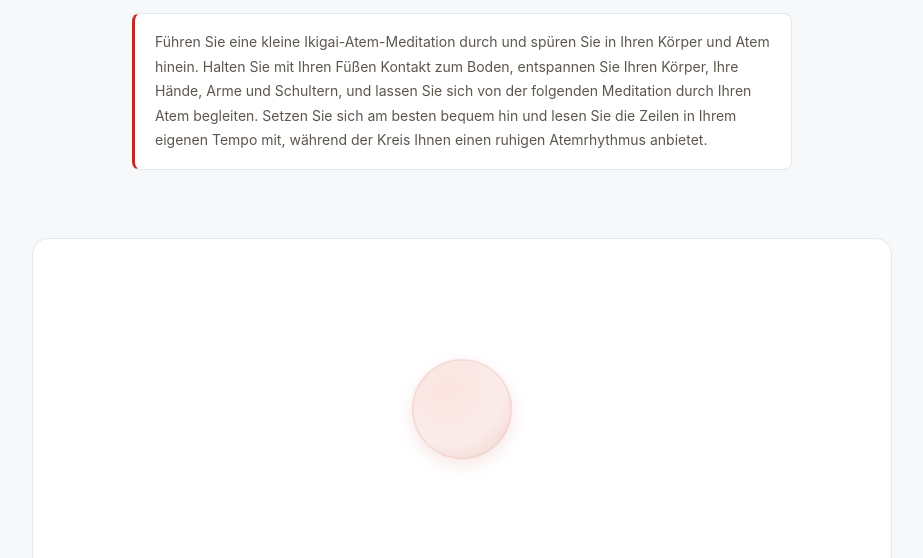
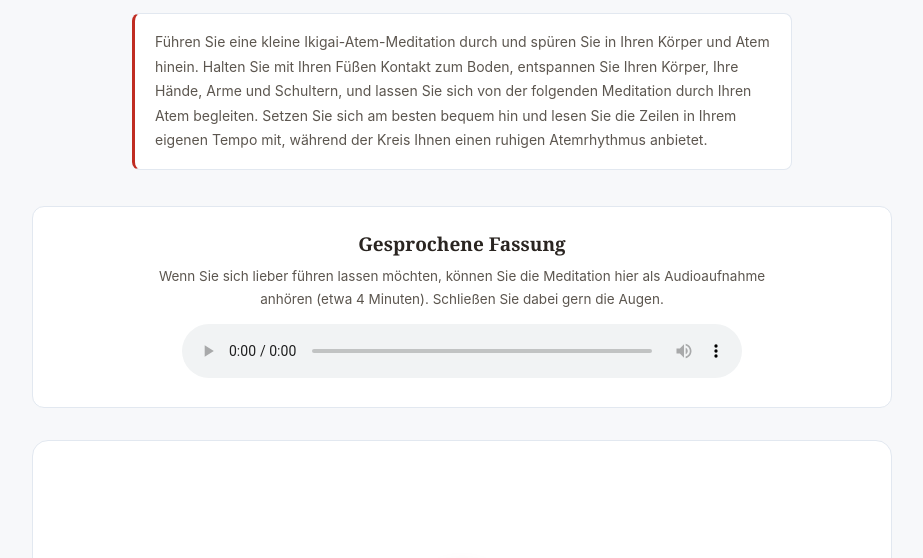
Before and after one commit to Research2026-collab/ikigai_DE, a plain HTML site: page uebung-42-atemmeditation.html in a window 1280 px wide. Shown: the part 224-782 px from the top of the page, without its empty margins (178-1101 px from the left). Drawn offline with Linux system fonts and the light colour scheme.

Commit message:
Add files via upload

```diff
--- a/uebung-42-atemmeditation.html
+++ b/uebung-42-atemmeditation.html
@@ -124,6 +124,13 @@ textarea:focus { outline: none; border-color: var(--red); box-shadow: 0 0 0 3px
 .back-link:hover,.back-link:focus-visible{background:var(--accent-tint,#e6f6f0);border-color:var(--accent,#0e9f74)}
 @media print{.back-link{display:none}}
 </style>
+<style>
+.audio-section{background:var(--surface);border:1px solid var(--border);border-radius:12px;padding:22px 24px;margin-bottom:28px;text-align:center}
+.audio-section h2{font-family:Georgia,"Iowan Old Style","Times New Roman",serif;font-size:19px;font-weight:700;color:var(--ink);margin-bottom:6px}
+.audio-section p{font-size:13.5px;color:var(--text-muted);max-width:620px;margin:0 auto 14px;line-height:1.65}
+.audio-section audio{width:100%;max-width:560px}
+@media print{.audio-section{display:none}}
+</style>
 </head>
 <body>
 <div class="app">
@@ -137,6 +144,15 @@ textarea:focus { outline: none; border-color: var(--red); box-shadow: 0 0 0 3px
     <div class="task">
       Führen Sie eine kleine Ikigai-Atem-Meditation durch und spüren Sie in Ihren Körper und Atem hinein. Halten Sie mit Ihren Füßen Kontakt zum Boden, entspannen Sie Ihren Körper, Ihre Hände, Arme und Schultern, und lassen Sie sich von der folgenden Meditation durch Ihren Atem begleiten. Setzen Sie sich am besten bequem hin und lesen Sie die Zeilen in Ihrem eigenen Tempo mit, während der Kreis Ihnen einen ruhigen Atemrhythmus anbietet.
     </div>
+  </div>
+
+  <div class="audio-section">
+    <h2>Gesprochene Fassung</h2>
+    <p>Wenn Sie sich lieber führen lassen möchten, können Sie die Meditation hier als Audioaufnahme anhören (etwa 4 Minuten). Schließen Sie dabei gern die Augen.</p>
+    <audio id="medAudio" controls preload="metadata">
+      <source src="Atemmeditation.m4a" type="audio/mp4">
+      Ihr Browser kann diese Audiodatei nicht abspielen. <a href="Atemmeditation.m4a">Aufnahme herunterladen</a>
+    </audio>
   </div>
 
   <div class="med-section">
@@ -466,6 +482,12 @@ function gcEvent(path, title) {
   try { if (window.goatcounter && window.goatcounter.count) window.goatcounter.count({ path: path, title: title || path, event: true }); } catch (e) {}
 }
 </script>
+<script>
+(function(){
+  var a=document.getElementById('medAudio'); var counted=false;
+  if(a) a.addEventListener('play',function(){ if(!counted){ counted=true; gcEvent('audio/uebung-42-atemmeditation','Audio Atemmeditation Übung 42'); } });
+})();
+</script>
 <script data-goatcounter="https://elisabethenglishresearch206.goatcounter.com/count" async src="//gc.zgo.at/count.js"></script>
 </body>
 </html>
```
Also changed, not shown: 1 other file.
